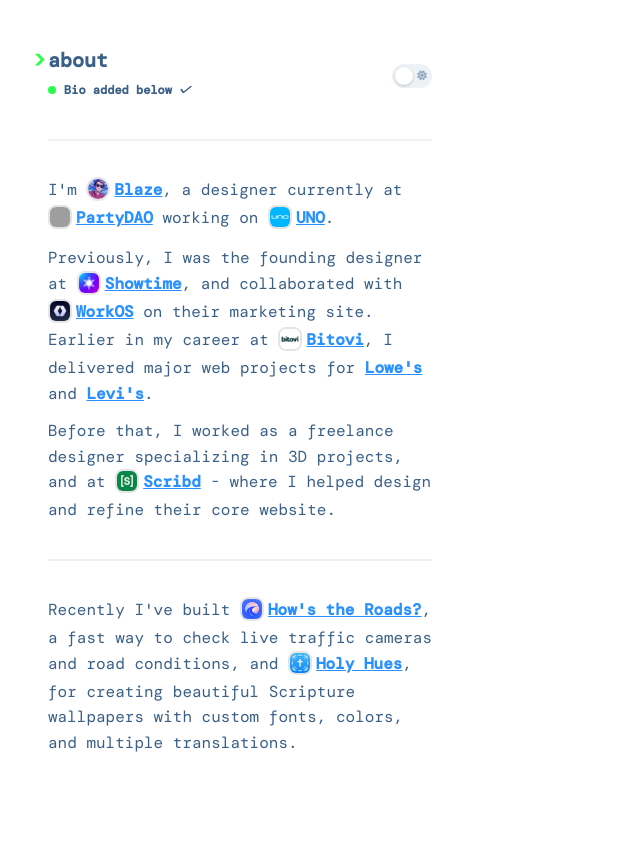
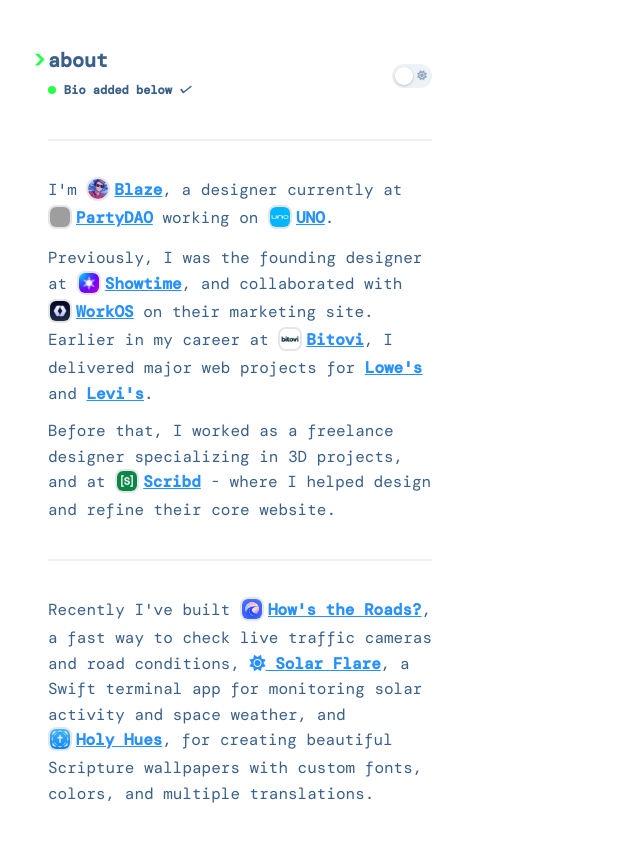
Before and after one commit to 0xblz/blaze-design, a Jekyll site: the page built from index.html, in a window 1280 px wide. Shown: the top 842 px of the page, without its empty margins (0-640 px from the left). Built offline with Jekyll 4.4.1, drawn with Linux system fonts in a browser that asks for light colours; nearby versions of some CDN libraries; some web fonts are replaced; grey boxes are pictures that could not be loaded.

Commit message:
updated projects

```diff
--- a/index.html
+++ b/index.html
@@ -29,5 +29,5 @@
 </p>
 <hr>
 <p>
-    Recently I've built <a href="https://apps.apple.com/us/app/hows-the-roads/id6742173400" target="_blank"><img src="/assets/images/roads.png" alt="How's the Roads?">How's the Roads?</a>, a fast way to check live traffic cameras and road conditions, and <a href="https://apps.apple.com/us/app/holy-hues/id6740889386" target="_blank"><img src="/assets/images/holyhues.png" alt="Holy Hues">Holy Hues</a>, for creating beautiful Scripture wallpapers with custom fonts, colors, and multiple translations.
+    Recently I've built <a href="https://apps.apple.com/us/app/hows-the-roads/id6742173400" target="_blank"><img src="/assets/images/roads.png" alt="How's the Roads?">How's the Roads?</a>, a fast way to check live traffic cameras and road conditions, <a href="https://solarflare.blaze.design" target="_blank"><i class="fa-solid fa-sun"></i> Solar Flare</a>, a Swift terminal app for monitoring solar activity and space weather, and <a href="https://apps.apple.com/us/app/holy-hues/id6740889386" target="_blank"><img src="/assets/images/holyhues.png" alt="Holy Hues">Holy Hues</a>, for creating beautiful Scripture wallpapers with custom fonts, colors, and multiple translations.
 </p>
```
Also changed, not shown: 1 other file.
